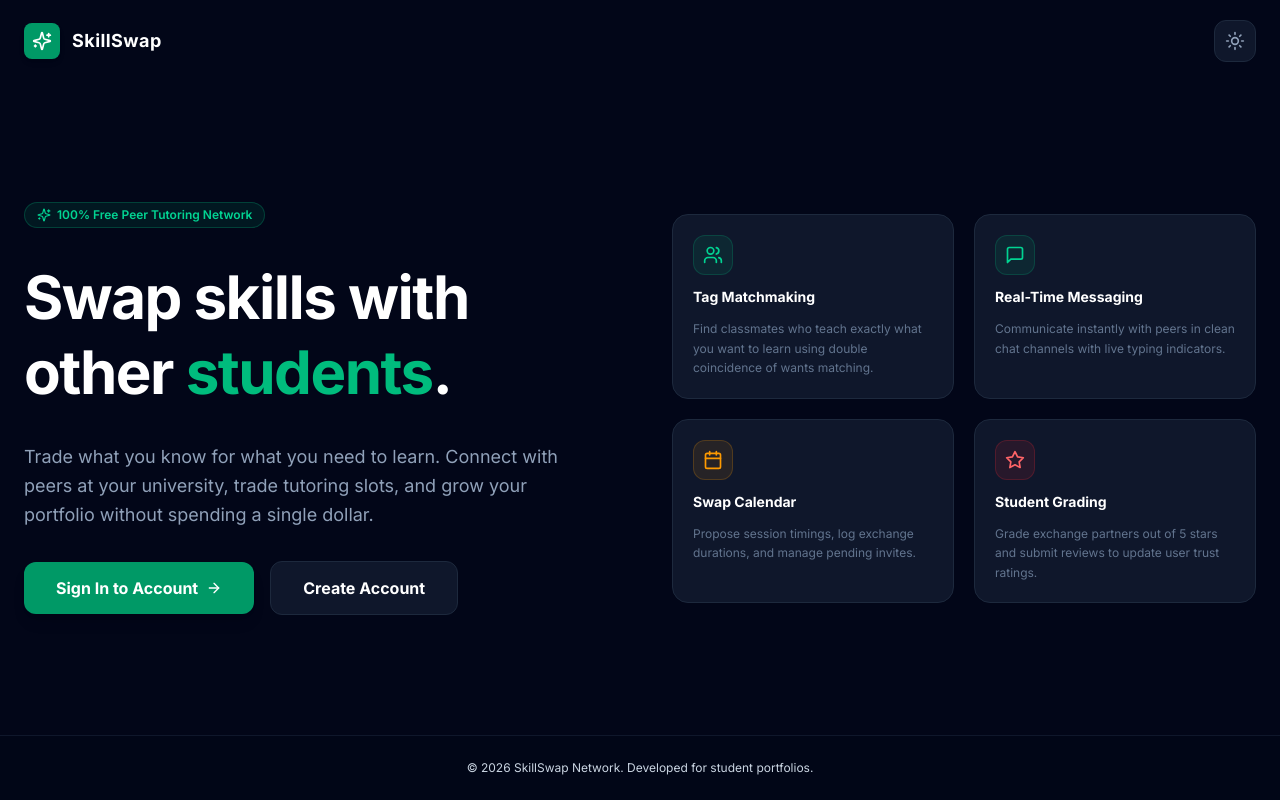
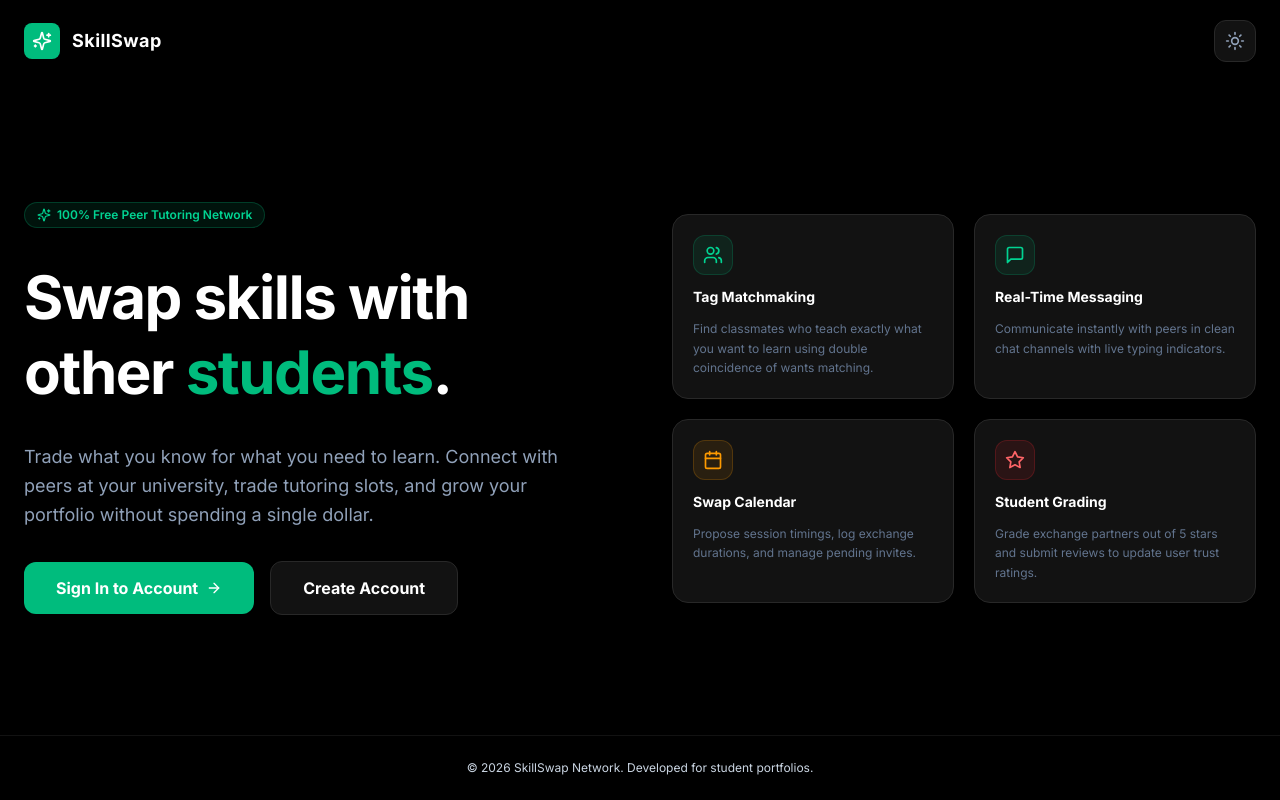
Before and after one commit to Pratikkumarsahu/Skill-Swap, a React app in the folder frontend/: page / in a window 1280 px wide. Built offline with nearby package versions, Linux system fonts and the light colour scheme; no server answers; the HTML template or start-up script is replaced by a standard one.

Commit message:
Configure lighter emerald-500 green and high contrast slate text for Day Mode, and pure black/grey theme for Night Mode

```diff
--- a/frontend/src/index.css
+++ b/frontend/src/index.css
@@ -2,19 +2,20 @@
 @import "tailwindcss";
 
 /* ==========================================================================
-   TAILWIND V4 THEME REMAPPING (INDIGO ➜ EMERALD GREEN, VIOLET ➜ TEAL)
+   TAILWIND V4 THEME REMAPPING
    ========================================================================== */
 @theme {
+  /* Remap primary colors to a lighter/brighter emerald green */
   --color-indigo-50: var(--color-emerald-50);
   --color-indigo-100: var(--color-emerald-100);
   --color-indigo-200: var(--color-emerald-200);
   --color-indigo-300: var(--color-emerald-300);
   --color-indigo-400: var(--color-emerald-400);
   --color-indigo-500: var(--color-emerald-500);
-  --color-indigo-600: var(--color-emerald-600);
-  --color-indigo-700: var(--color-emerald-700);
-  --color-indigo-800: var(--color-emerald-800);
-  --color-indigo-900: var(--color-emerald-900);
+  --color-indigo-600: var(--color-emerald-500); /* Lighter/brighter green for main buttons & badges */
+  --color-indigo-700: var(--color-emerald-600);
+  --color-indigo-800: var(--color-emerald-700);
+  --color-indigo-900: var(--color-emerald-800);
   --color-indigo-950: var(--color-emerald-950);
 
   --color-violet-50: var(--color-teal-50);
@@ -23,11 +24,17 @@
   --color-violet-300: var(--color-teal-300);
   --color-violet-400: var(--color-teal-400);
   --color-violet-500: var(--color-teal-500);
-  --color-violet-600: var(--color-teal-600);
-  --color-violet-700: var(--color-teal-700);
-  --color-violet-800: var(--color-teal-800);
-  --color-violet-900: var(--color-teal-900);
+  --color-violet-600: var(--color-teal-500);
+  --color-violet-700: var(--color-teal-600);
+  --color-violet-800: var(--color-teal-700);
+  --color-violet-900: var(--color-teal-800);
   --color-violet-950: var(--color-teal-950);
+
+  /* Remap dark backgrounds to pure black and rich grey (Night Mode) */
+  --color-slate-950: #000000; /* Pure black background */
+  --color-slate-900: #121212; /* Rich dark grey panels and sidebar */
+  --color-slate-850: #1a1a1a; /* Medium dark grey for cards */
+  --color-slate-800: #282828; /* Borders */
 }
 
 :root {
@@ -37,8 +44,14 @@
 body {
   margin: 0;
   padding: 0;
-  background-color: #0f172a; /* Simple dark slate background */
+  background-color: #000000; /* Default background is pure black */
   color: #f1f5f9;
+}
+
+/* Force custom slate/blue classes to match black/grey */
+.bg-\[\#070b13\],
+.bg-\[\#0f172a\] {
+  background-color: #000000 !important;
 }
 
 /* ==========================================================================
@@ -51,7 +64,7 @@ body {
   color: #1e293b !important;
 }
 
-/* Override dark panels and card wrappers to pure white */
+/* Override dark panels and card wrappers to light background */
 .light .bg-slate-950,
 .light .bg-\[\#070b13\],
 .light .bg-\[\#0f172a\] {
@@ -74,9 +87,9 @@ body {
   background-color: rgba(241, 245, 249, 0.6) !important;
 }
 
-/* Banners and stats blocks (Updated to green themes) */
+/* Banners and stats blocks (Updated to lighter soft green and high readability) */
 .light .bg-indigo-900\/40 {
-  background-color: #d1fae5 !important; /* light green */
+  background-color: #ecfdf5 !important; /* Softest green background */
 }
 
 .light .bg-red-950\/20 {
@@ -84,12 +97,12 @@ body {
 }
 
 .light .bg-emerald-500\/10 {
-  background-color: #d1fae5 !important;
+  background-color: #ecfdf5 !important;
 }
 
 .light .bg-indigo-500\/10,
 .light .bg-indigo-600\/10 {
-  background-color: #d1fae5 !important;
+  background-color: #ecfdf5 !important;
 }
 
 .light .bg-amber-500\/10 {
@@ -110,7 +123,7 @@ body {
   border-color: #cbd5e1 !important;
 }
 
-/* Text elements */
+/* Text elements - Drastically improved contrast for clear readability */
 .light .text-white,
 .light .text-slate-100,
 .light .text-slate-200 {
@@ -120,21 +133,22 @@ body {
 .light .text-slate-300,
 .light .text-slate-350,
 .light .text-slate-400 {
-  color: #334155 !important;
+  color: #1e293b !important; /* Dark Slate - high contrast */
 }
 
+.light .text-slate-555,
 .light .text-slate-550,
 .light .text-slate-500 {
-  color: #64748b !important;
+  color: #475569 !important; /* Medium Slate - high contrast */
 }
 
-/* Custom highlighted text inside cards (Updated to green/emerald) */
+/* Lighter, highly visible green text inside cards (emerald-500) */
 .light .text-indigo-400 {
-  color: #059669 !important; /* emerald-600 */
+  color: #10b981 !important; /* Bright emerald-500 */
 }
 
 .light .text-emerald-400 {
-  color: #059669 !important;
+  color: #10b981 !important;
 }
 
 .light .text-amber-400,
```
